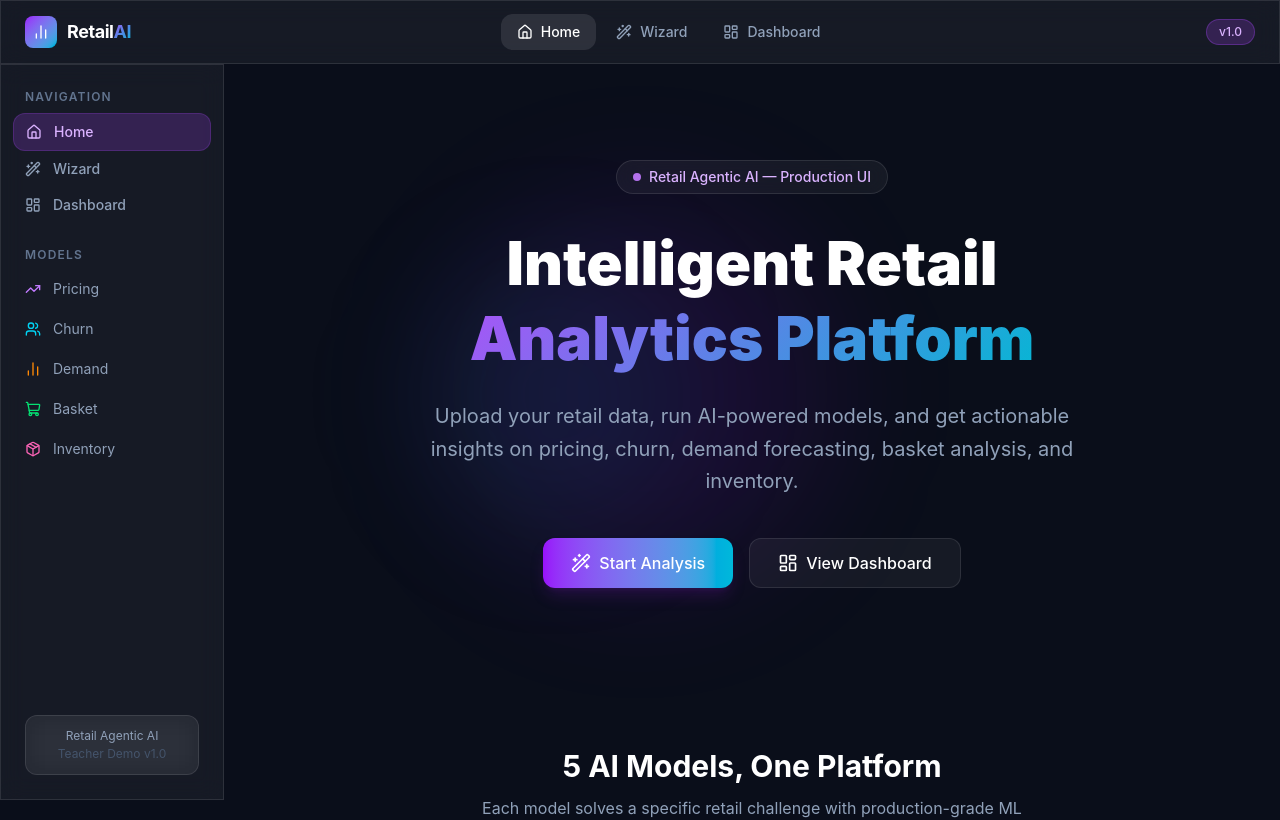
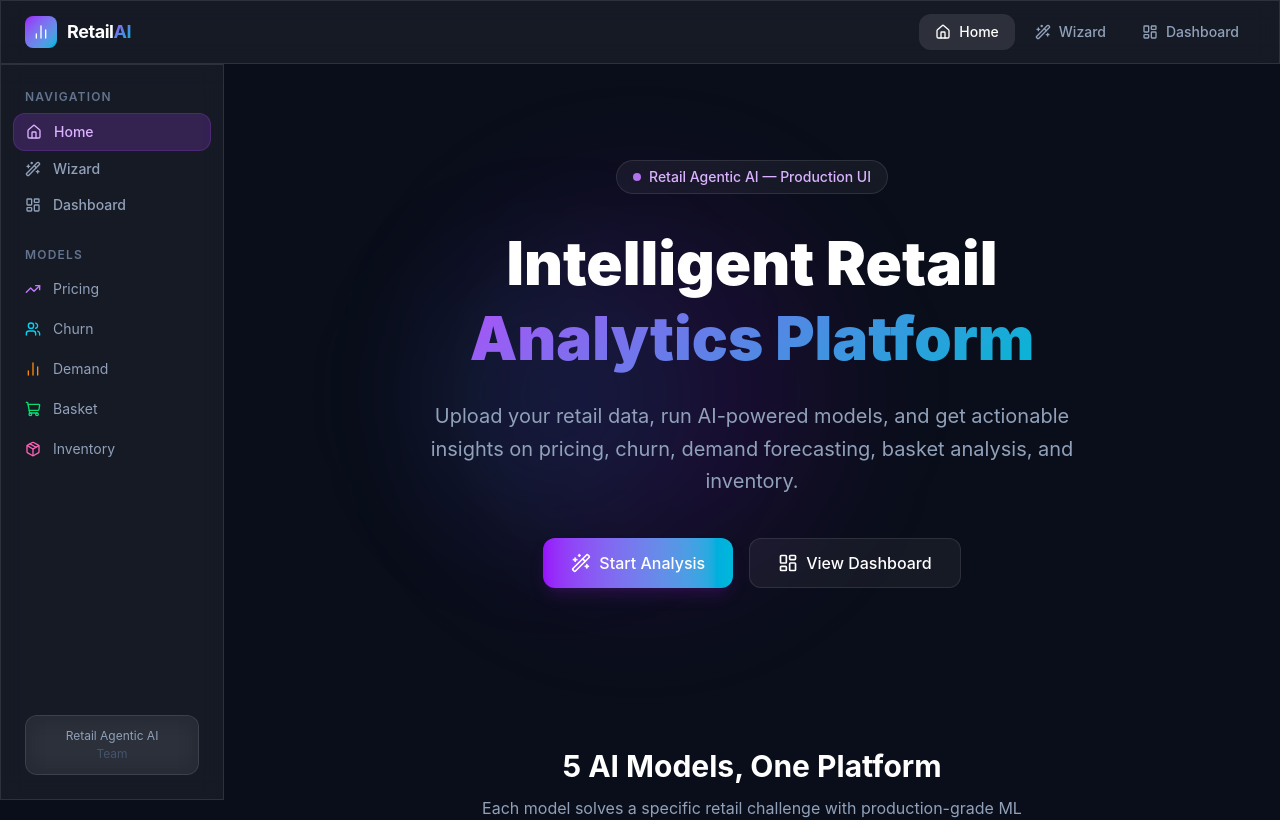
Before and after one commit to HarshSalunkhe2005/Retail-Agentic-AI-TestUI, a React (Vite) app in the folder frontend/: page / in a window 1280 px wide. Shown: the top 820 px of the page. Built offline with nearby package versions, Linux system fonts and the light colour scheme; no server answers.

Commit message:
V1 removed

```diff
--- a/frontend/src/components/Common/Navbar.tsx
+++ b/frontend/src/components/Common/Navbar.tsx
@@ -46,13 +46,6 @@ export default function Navbar() {
             );
           })}
         </div>
-
-        {/* Badge */}
-        <div className="flex items-center gap-2">
-          <div className="px-3 py-1 rounded-full text-xs font-medium bg-purple-500/20 text-purple-300 border border-purple-500/30">
-            v1.0
-          </div>
-        </div>
       </div>
     </nav>
   );
--- a/frontend/src/components/Common/Sidebar.tsx
+++ b/frontend/src/components/Common/Sidebar.tsx
@@ -75,7 +75,7 @@ export default function Sidebar() {
       <div className="mt-auto px-3">
         <div className="glass rounded-xl p-3 text-center">
           <p className="text-xs text-slate-400">Retail Agentic AI</p>
-          <p className="text-xs text-slate-600 mt-0.5">Teacher Demo v1.0</p>
+          <p className="text-xs text-slate-600 mt-0.5">Team </p>
         </div>
       </div>
     </aside>
```
